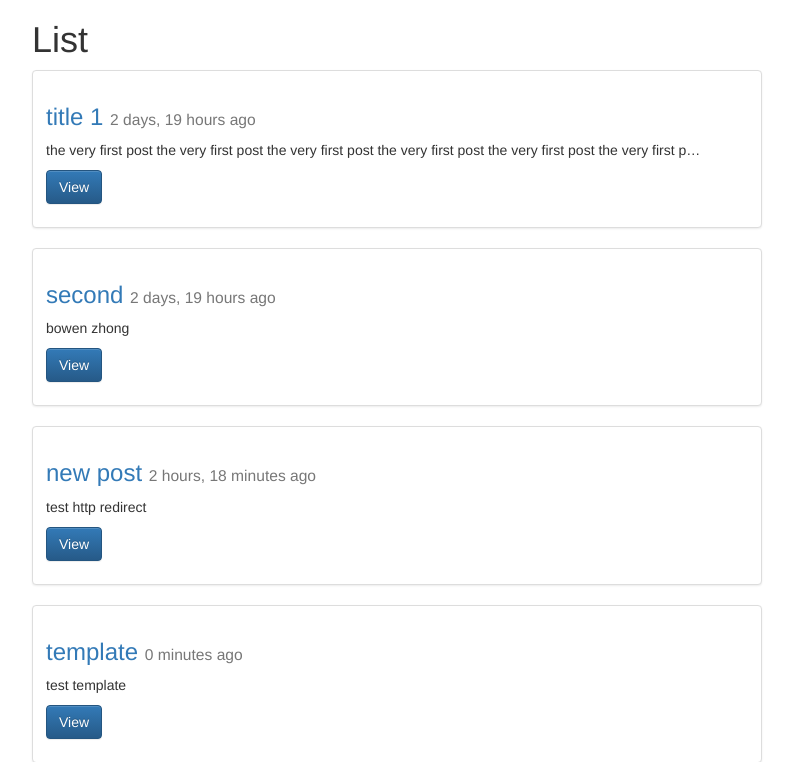
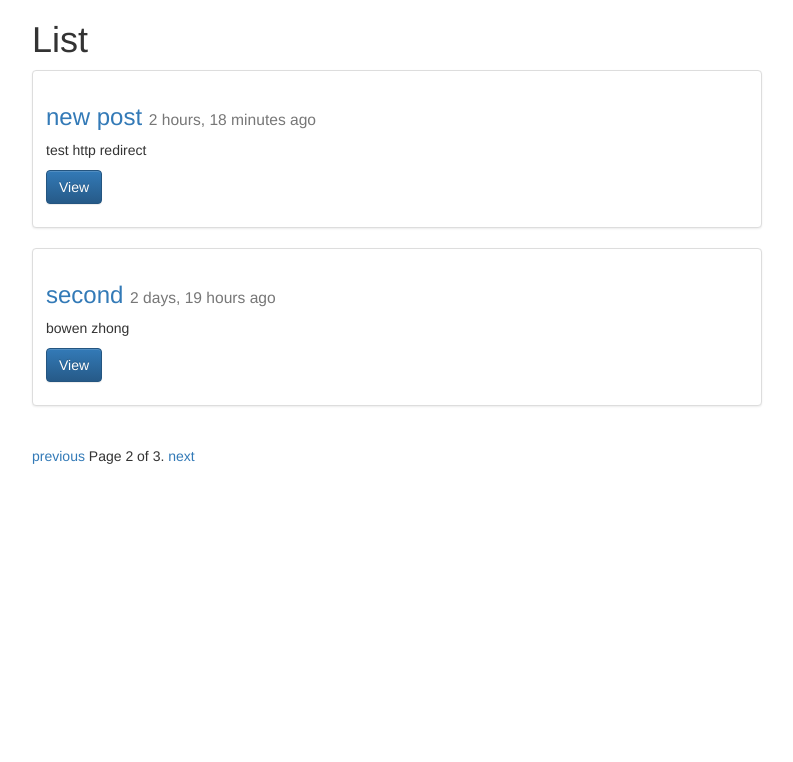
Before and after one commit to zbw322092/Django-Blog, a Django app: page /posts/?page=2 in a window 1280 px wide. Shown: the top 762 px of the page, without its empty margins (338-1131 px from the left). After the commit the page ends 464 px from the top, so only its background shows below. Run offline with Django 3.2, Linux system fonts and the light colour scheme; data comes from the database, SQL or seed files in the repository; some libraries are stand-ins or nearby versions.

Commit message:
update 5
Add Pagination

```diff
--- a/blog/posts/models.py
+++ b/blog/posts/models.py
@@ -19,3 +19,6 @@ class Post(models.Model):
 
 	def get_absolute_url(self):
 		return reverse("posts:detail", kwargs={"id": self.id })
+
+	class Meta:
+		ordering = ["-timestamp", "-updated"]
--- a/blog/posts/views.py
+++ b/blog/posts/views.py
@@ -1,4 +1,5 @@
 from django.contrib import messages
+from django.core.paginator import Paginator, EmptyPage, PageNotAnInteger
 from django.http import HttpResponse, HttpResponseRedirect
 from django.shortcuts import render, get_object_or_404, redirect
 
@@ -31,13 +32,28 @@ def post_detail(request, id=None): #retrieve
 	}
 	return render(request, "post_detail.html", context)
 
-def post_list(request): # list items
-	queryset = Post.objects.all()
+def post_list(request):
+	queryset_list = Post.objects.all().order_by("-timestamp")
+	paginator = Paginator(queryset_list, 2) # Show 25 contacts per page
+	page_request_var = "page"
+	page = request.GET.get(page_request_var)
+	try:
+		queryset = paginator.page(page)
+	except PageNotAnInteger:
+    	# If page is not an integer, deliver first page.
+		queryset = paginator.page(1)
+	except EmptyPage:
+    	# If page is out of range (e.g. 9999), deliver last page of results.
+   		queryset = paginator.page(paginator.num_pages)
+
 	context = {
 		"object_list": queryset,
-		"title": "List"
+		"title": "List",
+		"page_request_var": page_request_var
 	}
 	return render(request, "post_list.html", context)
+
+
 
 def post_update(request, id=None):
 	instance = get_object_or_404(Post, id=id)
--- a/blog/templates/post_list.html
+++ b/blog/templates/post_list.html
@@ -21,6 +21,22 @@
 
 	{% endfor %}
 
+	<div class="pagination">
+	    <span class="step-links">
+	        {% if object_list.has_previous %}
+	            <a href="?{{ page_request_var }}={{ object_list.previous_page_number }}">previous</a>
+	        {% endif %}
+
+	        <span class="current">
+	            Page {{ object_list.number }} of {{ object_list.paginator.num_pages }}.
+	        </span>
+
+	        {% if object_list.has_next %}
+	            <a href="?{{ page_request_var }}={{ object_list.next_page_number }}">next</a>
+	        {% endif %}
+	    </span>
+	</div>
+
 	</div>
 
 {% endblock content %}
```
